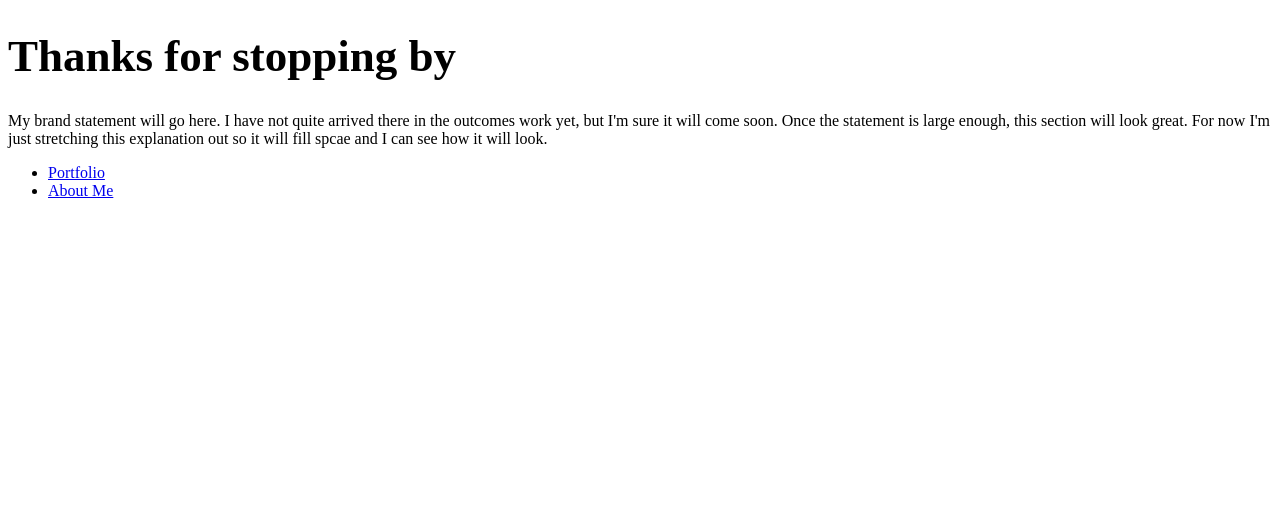
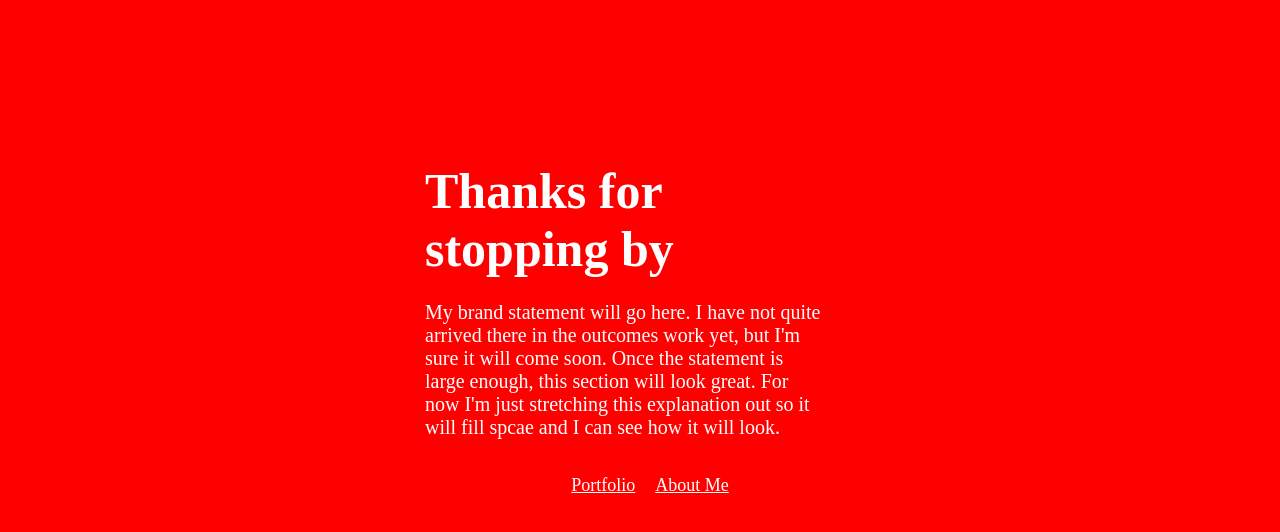
Before and after one commit to LoganLeopold/LoganLeopold.github.io, a plain HTML site: page index.html in a window 1280 px wide. Drawn offline with Linux system fonts and the light colour scheme.

Commit message:
homepage almost done - social header started

```diff
--- a/index.html
+++ b/index.html
@@ -5,7 +5,9 @@
     <meta http-equiv="X-UA-Compatible" content="IE=edge">
     <title>Logan Leopold Developer</title>
     <meta name="viewport" content="width=device-width, initial-scale=1">
-    <link rel="stylesheet" type="text/css" media="screen" href="style.css"/>
+    <link rel="stylesheet" type="text/css"
+    media="screen"
+    href="style.css"/>
 </head>
 
 <header>
@@ -13,10 +15,10 @@
 
 <body>
 
-    <h1>Thanks for stopping by</h1>
-    <p>My brand statement will go here. I have not quite arrived there in the outcomes work yet, but I'm sure it will come soon. Once the statement is large enough, this section will look great. For now I'm just stretching this explanation out so it will fill spcae and I can see how it will look.</p>
+    <h1 class="flex1">Thanks for stopping by</h1>
+    <p class="flex2">My brand statement will go here. I have not quite arrived there in the outcomes work yet, but I'm sure it will come soon. Once the statement is large enough, this section will look great. For now I'm just stretching this explanation out so it will fill spcae and I can see how it will look.</p>
 
-    <ul>
+    <ul class="flex3">
         <li>
             <a href=portfoliogrid.html>Portfolio</a>
         </li>
@@ -25,8 +27,7 @@
         </li>
     </ul>
 
-<footer>
-    </footer>
+<!-- <footer><h1></h1></footer> -->
 
 </body>
 </html>
--- a/style.css
+++ b/style.css
@@ -1,13 +1,51 @@
 body {
-    background-color: white;
+    background: red;
+    box-align: center;
+    display: flex;
+    flex-direction: column;
+    justify-content: flex-end;
+    align-items: center;
+    margin: auto;
+    padding: 10%;
+    color: white;
 }
 
+
 h1 {
-    color: black;
-    font-size: 45px;
+    text-align: left;
+    display: flex;
+    font-size: 50px;
+    width: 400px;
+    margin-left: -30px;
 }
 
 p {
-    color: black;
     font-size: 16px;
+    text-align: left;
+    width: 400px;
+    font-size: 20px;
+    margin-top: -10px;
+    margin-left: -30px;
 }
+
+ul {
+    display: flex;
+    flex-direction: row;
+    justify-content: center;
+    align-items: center;
+    list-style: none;
+    text-align: center;
+    margin-left: -20px;
+}
+a {
+    font-size: 18px;
+    color: white;
+    margin: 10px;
+}
+
+header {
+    display: flex;
+    flex-direction: row;
+    justify-content: flex-start;
+    align-content: center;
+}
```
Also changed, not shown: images/Instagram.png (added).
